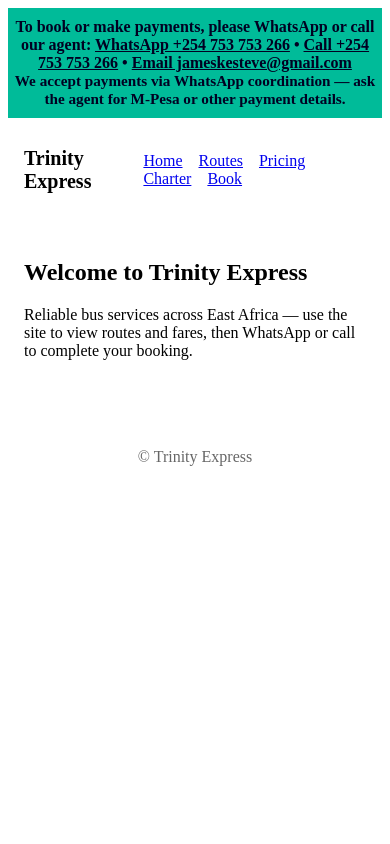
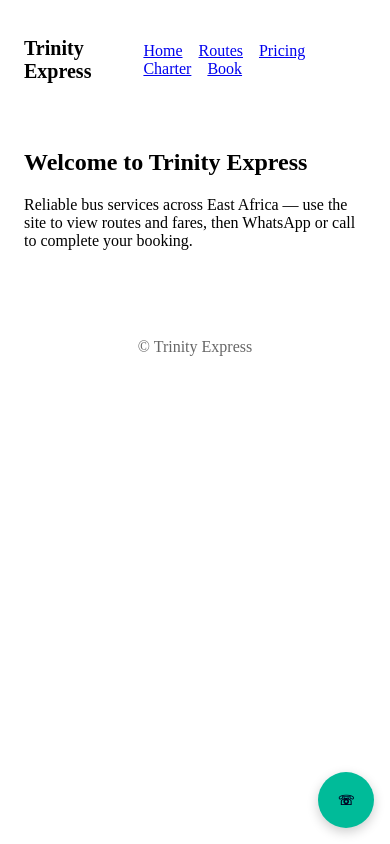
Before and after one commit to sufuritatu234-svg/Trinityexpresseast, a plain HTML site: page site/index.html in a window 390 px wide. Drawn offline with Linux system fonts and the light colour scheme.

Commit message:
Replace sticky banner with floating action button (FAB) site-wide; remove visible banners from pages; add FAB styles and ensure contact links use agent phone/email

```diff
--- a/site/assets/main.js
+++ b/site/assets/main.js
@@ -6,9 +6,67 @@ function openWhatsAppMessage(message){
   const url = `https://wa.me/${AGENT_PHONE}?text=${encodeURIComponent(message)}`;
   window.open(url, '_blank');
 }
+function openPhone(){
+  window.location = `tel:+${AGENT_PHONE}`;
+}
+function openEmail(){
+  window.location = `mailto:${AGENT_EMAIL}`;
+}
+
+// Create floating action button (FAB)
+function createFAB(){
+  if(document.getElementById('site-fab')) return;
+  const fab = document.createElement('div');
+  fab.id = 'site-fab';
+  fab.className = 'fab';
+
+  const button = document.createElement('button');
+  button.className = 'fab-button';
+  button.title = 'Contact Trinity Express';
+  button.innerText = '☏';
+
+  const menu = document.createElement('div');
+  menu.className = 'fab-menu';
+  menu.style.display = 'none';
+
+  const wa = document.createElement('a');
+  wa.href = `https://wa.me/${AGENT_PHONE}?text=${encodeURIComponent('Hello Trinity Express, I would like to book')}`;
+  wa.target = '_blank';
+  wa.className = 'fab-item';
+  wa.innerHTML = `<span>WhatsApp</span><span class="label">+254 753 753 266</span>`;
+
+  const call = document.createElement('a');
+  call.href = `tel:+254753753266`;
+  call.className = 'fab-item';
+  call.innerHTML = `<span>Call</span><span class="label">+254 753 753 266</span>`;
+
+  const email = document.createElement('a');
+  email.href = `mailto:${AGENT_EMAIL}`;
+  email.className = 'fab-item';
+  email.innerHTML = `<span>Email</span><span class="label">${AGENT_EMAIL}</span>`;
+
+  menu.appendChild(wa);
+  menu.appendChild(call);
+  menu.appendChild(email);
+
+  button.addEventListener('click', (e)=>{
+    e.stopPropagation();
+    menu.style.display = menu.style.display === 'none' ? 'block' : 'none';
+  });
+
+  // close menu when clicking outside
+  document.addEventListener('click', ()=>{ menu.style.display = 'none'; });
+  menu.addEventListener('click', (e)=>{ e.stopPropagation(); });
+
+  fab.appendChild(button);
+  fab.appendChild(menu);
+  document.body.appendChild(fab);
+}
 
 // wire up search on home
 document.addEventListener('DOMContentLoaded', ()=>{
+  createFAB();
+
   const go = document.getElementById('goSearch');
   if(go){
     go.addEventListener('click', ()=>{
@@ -34,7 +92,7 @@ document.addEventListener('DOMContentLoaded', ()=>{
   // contact page WA link
   const waLink = document.getElementById('waLink');
   if(waLink){
-    waLink.href = `https://wa.me/${AGENT_PHONE}`;
+    waLink.href = `https://wa.me/${AGENT_PHONE}?text=${encodeURIComponent('Hello Trinity Express, I would like to book or make a payment')}`;
   }
 
   // booking form page — open WhatsApp instead of submitting to serverless function
--- a/site/assets/styles.css
+++ b/site/assets/styles.css
@@ -1,7 +1,19 @@
-.banner{background:#0b9; color:#002; padding:10px 0; text-align:center; position:sticky; top:0; z-index:999}
-.banner p{margin:0; font-weight:600}
-.banner-link{color:#002; text-decoration:underline}
-.payment-note{font-weight:400; font-size:0.95em; margin-top:4px}
+.banner{display:none}
+
+/* Floating action button (FAB) */
+.fab { position: fixed; right: 16px; bottom: 16px; z-index: 1200; }
+.fab-button { background:#0b9; color:#002; border:none; width:56px; height:56px; border-radius:50%; box-shadow:0 4px 12px rgba(0,0,0,0.2); display:flex; align-items:center; justify-content:center; font-weight:700; cursor:pointer }
+.fab-button:focus{outline:2px solid rgba(0,0,0,0.1)}
+.fab-menu { position:absolute; right:0; bottom:72px; background:#fff; border-radius:8px; box-shadow:0 6px 18px rgba(0,0,0,0.15); overflow:hidden; min-width:200px }
+.fab-item { display:flex; align-items:center; padding:10px 12px; border-bottom:1px solid #eee; text-decoration:none; color:#002 }
+.fab-item:last-child{border-bottom:0}
+.fab-item:hover{background:#f5f5f5}
+.fab-item .label{margin-left:8px}
+
+/* Small responsive tweaks */
+@media (min-width:800px){
+  .fab-button{width:64px;height:64px}
+}
 
 .container{max-width:960px;margin:0 auto;padding:16px}
 .site-header{display:flex;justify-content:space-between;align-items:center}
--- a/site/index.html
+++ b/site/index.html
@@ -7,10 +7,6 @@
   <link rel="stylesheet" href="/site/assets/styles.css">
 </head>
 <body>
-  <div class="banner">
-    <p>To book or make payments, please WhatsApp or call our agent: <a href="https://wa.me/254753753266?text=Hello%20Trinity%20Express%2C%20I%20would%20like%20to%20book%20a%20ticket" class="banner-link">WhatsApp +254 753 753 266</a> • <a href="tel:+254753753266" class="banner-link">Call +254 753 753 266</a> • <a href="mailto:jameskesteve@gmail.com" class="banner-link">Email jameskesteve@gmail.com</a></p>
-    <p class="payment-note">We accept payments via WhatsApp coordination — ask the agent for M-Pesa or other payment details.</p>
-  </div>
 
   <header class="site-header container">
     <h1 class="brand">Trinity Express</h1>
```
Also changed, not shown: site/charter.html (+0 -4 lines), site/contact.html (+0 -4 lines), site/pricing.html (+0 -4 lines), site/routes.html (+1 -5 lines).
